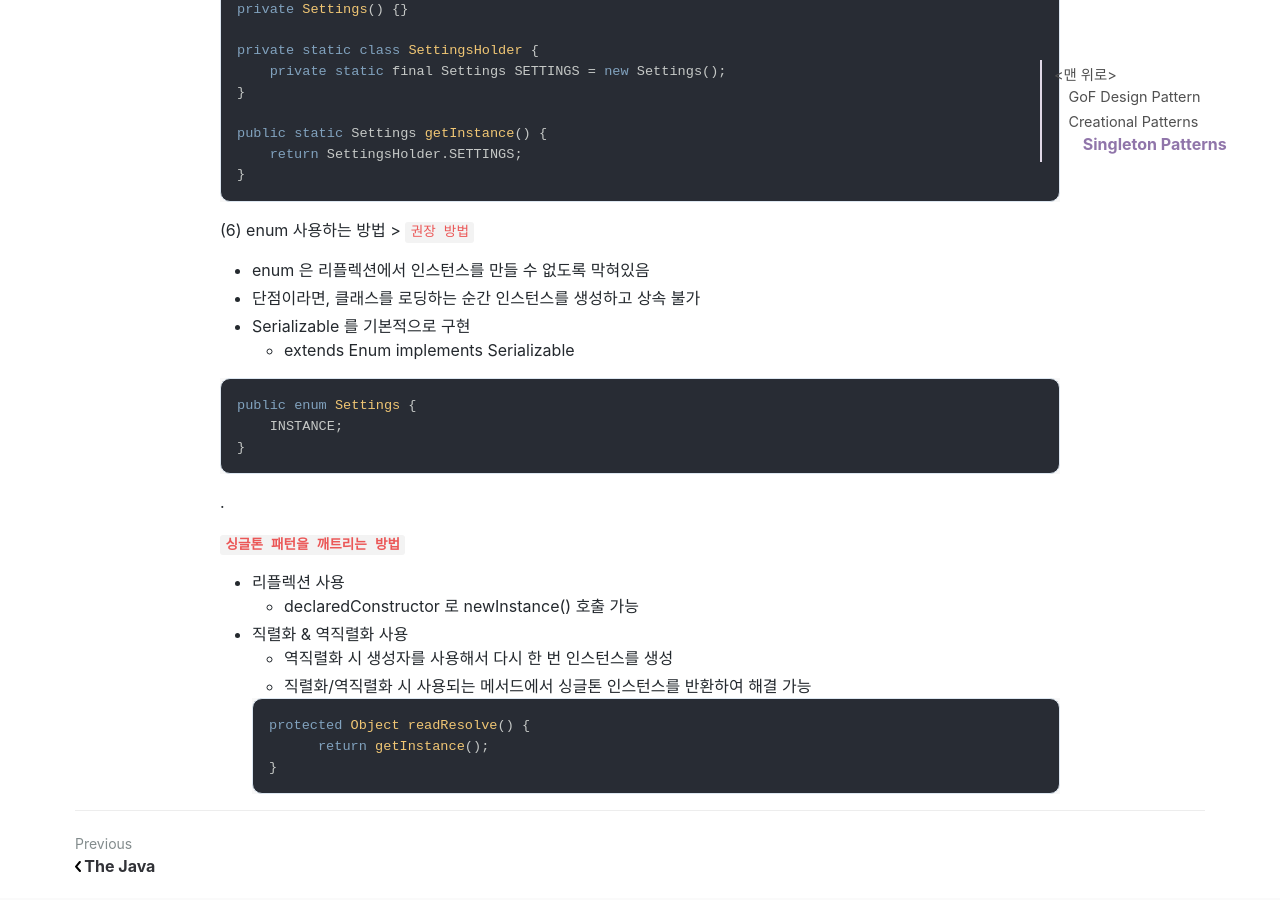
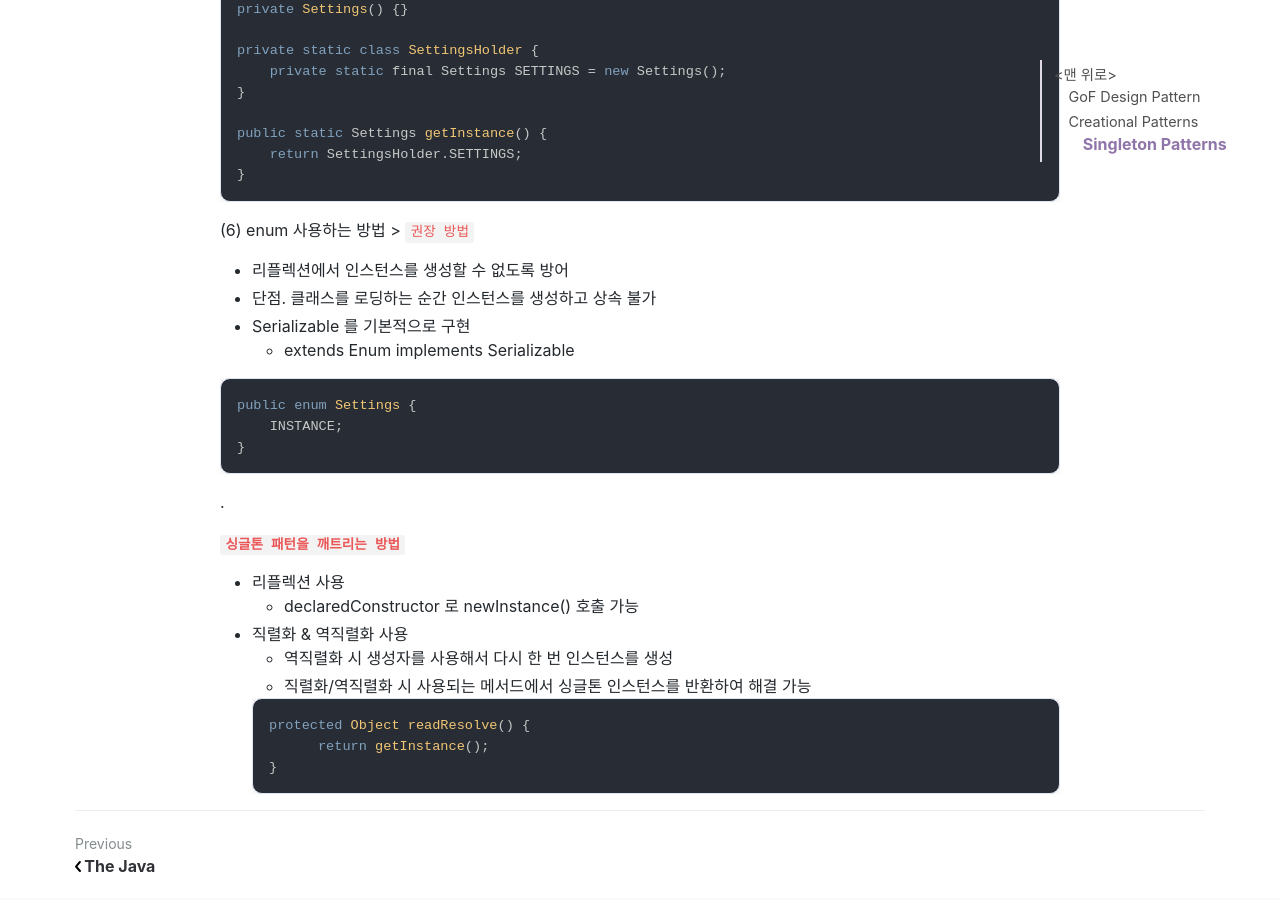
Before and after one commit to jihunparkme/jihunparkme.github.io, a Jekyll site: the page built from _posts/2023-11-01-gof-design-pattern.md, in a window 1280 px wide and 900 px high, scrolled down 2513 px. Built offline with Jekyll 4.4.1, drawn with Linux system fonts in a browser that asks for light colours; nearby versions of some CDN libraries; comment, search, counter and statistics services are not loaded; some of the changed text lies outside the part shown.

Commit message:
[Design Pattern] 싱글톤 패턴 4부 - 안전하고 단순하게 구현하는 방법

````diff
--- a/_posts/2023-11-01-gof-design-pattern.md
+++ b/_posts/2023-11-01-gof-design-pattern.md
@@ -100,8 +100,8 @@ public static Settings getInstance() {
 ```
 
 (6) enum 사용하는 방법 > `권장 방법`
-- enum 은 리플렉션에서 인스턴스를 만들 수 없도록 막혀있음
-- 단점이라면, 클래스를 로딩하는 순간 인스턴스를 생성하고 상속 불가
+- 리플렉션에서 인스턴스를 생성할 수 없도록 방어
+- 단점. 클래스를 로딩하는 순간 인스턴스를 생성하고 상속 불가
 - Serializable 를 기본적으로 구현
   - extends Enum implements Serializable
 
````
Also changed, not shown: other parts of _posts/2023-11-01-gof-design-pattern.md (+1 -1 lines).
